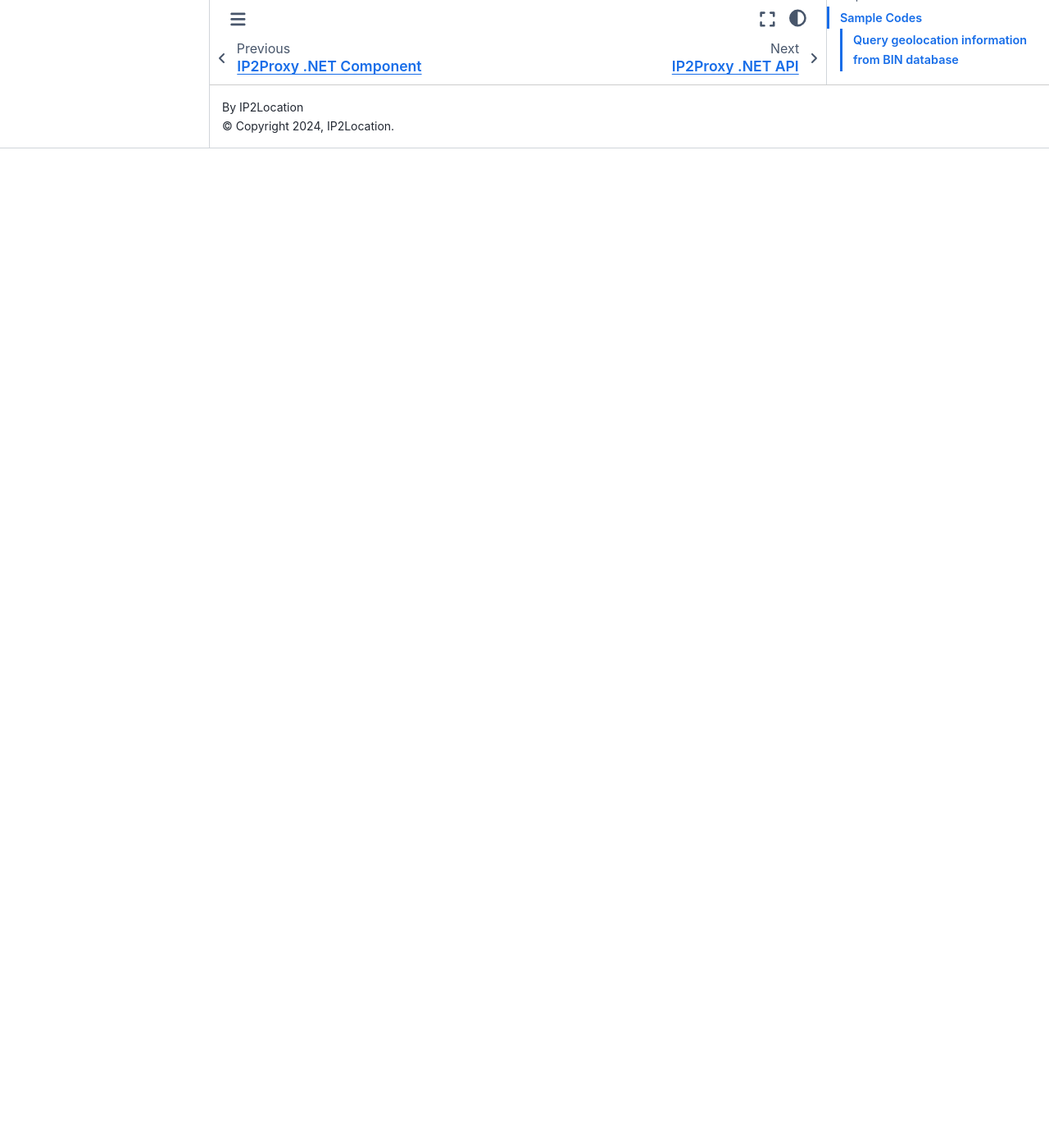
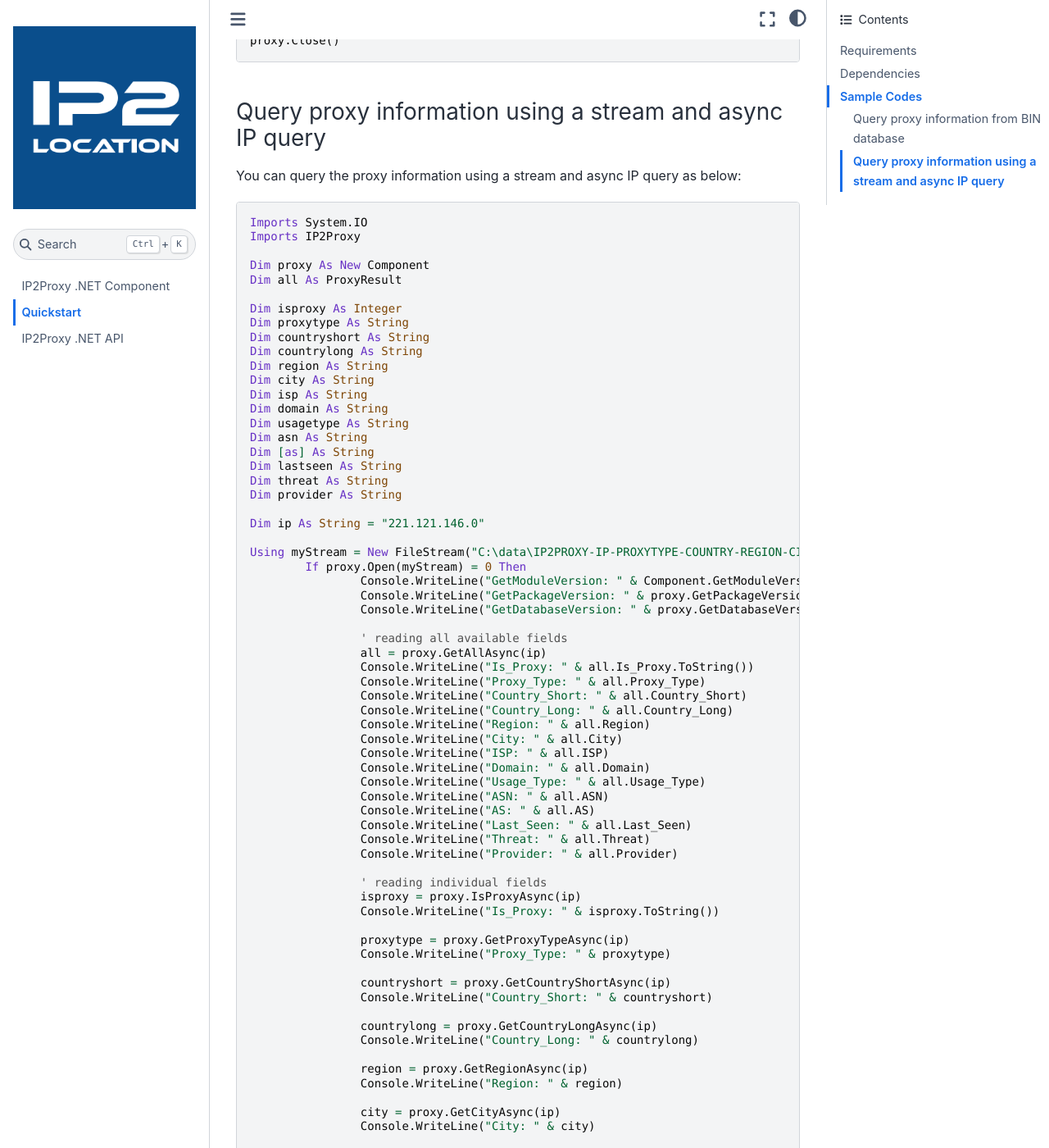
Before and after one commit to ip2location/ip2proxy-dotnet, a Sphinx documentation site: the page built from docs/source/quickstart.md, in a window 1280 px wide and 1400 px high, scrolled down 2263 px. Shown: the whole window at 82% size. Built offline with Sphinx 7.4.7 and the Sphinx Book theme 1.1.4, drawn with Linux system fonts in a browser that asks for light colours; before the commit the page ends 2444 px from its top, so only the background shows below that; some of the changed text lies outside the part shown.

Commit message:
Update quickstart.md

````diff
--- a/docs/source/quickstart.md
+++ b/docs/source/quickstart.md
@@ -16,13 +16,16 @@
 
 ## Sample Codes
 
-### Query geolocation information from BIN database
+### Query proxy information from BIN database
 
-You can query the geolocation information from the IP2Proxy BIN database as below:
+You can query the proxy information from the IP2Proxy BIN database as below:
 
 ```vb.net
-Dim proxy As New IP2Proxy.Component
-Dim all As IP2Proxy.ProxyResult
+Imports System.IO
+Imports IP2Proxy
+
+Dim proxy As New Component
+Dim all As ProxyResult
 
 Dim isproxy As Integer
 Dim proxytype As String
@@ -41,8 +44,8 @@
 
 Dim ip As String = "221.121.146.0"
 
-If proxy.Open("C:\data\IP2PROXY-IP-PROXYTYPE-COUNTRY-REGION-CITY-ISP-DOMAIN-USAGETYPE-ASN-LASTSEEN-THREAT-RESIDENTIAL-PROVIDER.BIN", IP2Proxy.Component.IOModes.IP2PROXY_MEMORY_MAPPED) = 0 Then
-	Console.WriteLine("GetModuleVersion: " & proxy.GetModuleVersion())
+If proxy.Open("C:\data\IP2PROXY-IP-PROXYTYPE-COUNTRY-REGION-CITY-ISP-DOMAIN-USAGETYPE-ASN-LASTSEEN-THREAT-RESIDENTIAL-PROVIDER.BIN", Component.IOModes.IP2PROXY_MEMORY_MAPPED) = 0 Then
+	Console.WriteLine("GetModuleVersion: " & Component.GetModuleVersion())
 	Console.WriteLine("GetPackageVersion: " & proxy.GetPackageVersion())
 	Console.WriteLine("GetDatabaseVersion: " & proxy.GetDatabaseVersion())
 
@@ -110,3 +113,103 @@
 End If
 proxy.Close()
 ```
+
+### Query proxy information using a stream and async IP query
+
+You can query the proxy information using a stream and async IP query as below:
+
+```vb.net
+Imports System.IO
+Imports IP2Proxy
+
+Dim proxy As New Component
+Dim all As ProxyResult
+
+Dim isproxy As Integer
+Dim proxytype As String
+Dim countryshort As String
+Dim countrylong As String
+Dim region As String
+Dim city As String
+Dim isp As String
+Dim domain As String
+Dim usagetype As String
+Dim asn As String
+Dim [as] As String
+Dim lastseen As String
+Dim threat As String
+Dim provider As String
+
+Dim ip As String = "221.121.146.0"
+
+Using myStream = New FileStream("C:\data\IP2PROXY-IP-PROXYTYPE-COUNTRY-REGION-CITY-ISP-DOMAIN-USAGETYPE-ASN-LASTSEEN-THREAT-RESIDENTIAL-PROVIDER.BIN", FileMode.Open, FileAccess.Read, FileShare.Read)
+	If proxy.Open(myStream) = 0 Then
+		Console.WriteLine("GetModuleVersion: " & Component.GetModuleVersion())
+		Console.WriteLine("GetPackageVersion: " & proxy.GetPackageVersion())
+		Console.WriteLine("GetDatabaseVersion: " & proxy.GetDatabaseVersion())
+
+		' reading all available fields
+		all = proxy.GetAllAsync(ip)
+		Console.WriteLine("Is_Proxy: " & all.Is_Proxy.ToString())
+		Console.WriteLine("Proxy_Type: " & all.Proxy_Type)
+		Console.WriteLine("Country_Short: " & all.Country_Short)
+		Console.WriteLine("Country_Long: " & all.Country_Long)
+		Console.WriteLine("Region: " & all.Region)
+		Console.WriteLine("City: " & all.City)
+		Console.WriteLine("ISP: " & all.ISP)
+		Console.WriteLine("Domain: " & all.Domain)
+		Console.WriteLine("Usage_Type: " & all.Usage_Type)
+		Console.WriteLine("ASN: " & all.ASN)
+		Console.WriteLine("AS: " & all.AS)
+		Console.WriteLine("Last_Seen: " & all.Last_Seen)
+		Console.WriteLine("Threat: " & all.Threat)
+		Console.WriteLine("Provider: " & all.Provider)
+
+		' reading individual fields
+		isproxy = proxy.IsProxyAsync(ip)
+		Console.WriteLine("Is_Proxy: " & isproxy.ToString())
+
+		proxytype = proxy.GetProxyTypeAsync(ip)
+		Console.WriteLine("Proxy_Type: " & proxytype)
+
+		countryshort = proxy.GetCountryShortAsync(ip)
+		Console.WriteLine("Country_Short: " & countryshort)
+
+		countrylong = proxy.GetCountryLongAsync(ip)
+		Console.WriteLine("Country_Long: " & countrylong)
+
+		region = proxy.GetRegionAsync(ip)
+		Console.WriteLine("Region: " & region)
+
+		city = proxy.GetCityAsync(ip)
+		Console.WriteLine("City: " & city)
+
+		isp = proxy.GetISPAsync(ip)
+		Console.WriteLine("ISP: " & isp)
+
+		domain = proxy.GetDomainAsync(ip)
+		Console.WriteLine("Domain: " & domain)
+
+		usagetype = proxy.GetUsageTypeAsync(ip)
+		Console.WriteLine("Usage_Type: " & usagetype)
+
+		asn = proxy.GetASNAsync(ip)
+		Console.WriteLine("ASN: " & asn)
+
+		[as] = proxy.GetASAsync(ip)
+		Console.WriteLine("AS: " & [as])
+
+		lastseen = proxy.GetLastSeenAsync(ip)
+		Console.WriteLine("Last_Seen: " & lastseen)
+
+		threat = proxy.GetThreatAsync(ip)
+		Console.WriteLine("Threat: " & threat)
+
+		provider = proxy.GetProviderAsync(ip)
+		Console.WriteLine("Provider: " & provider)
+	Else
+		Console.WriteLine("Error reading BIN file.")
+	End If
+	proxy.Close()
+End Using
+```
````
